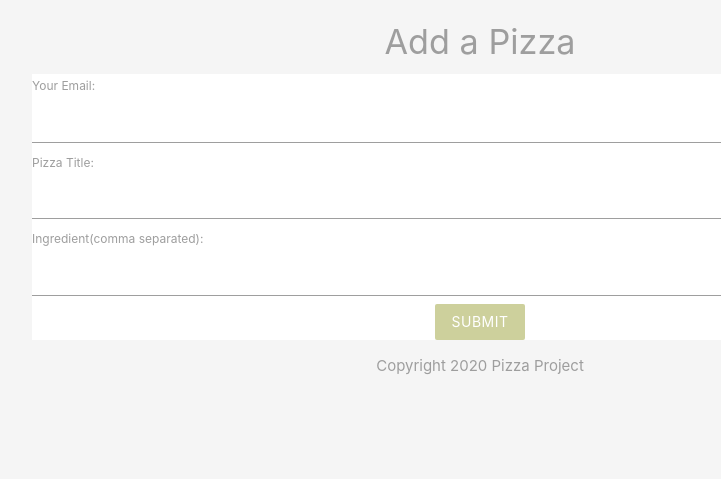
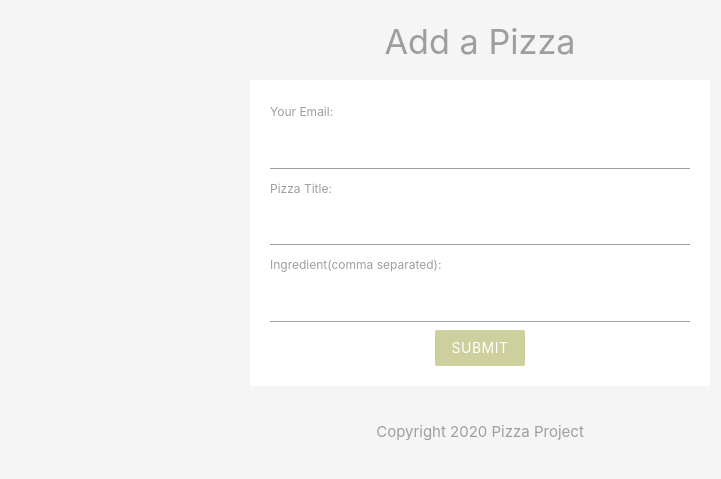
Before and after one commit to OrionJoshi/Pizza-Project, a PHP site: page /add.php in a window 1280 px wide. Shown: the part 64-543 px from the top of the page, without its empty margins (160-881 px from the left). Run offline with PHP 8.4, Linux system fonts and the light colour scheme.

Commit message:
form css style added

```diff
--- a/templates/header.php
+++ b/templates/header.php
@@ -8,6 +8,11 @@
         }
         .brand-text{
             color: #cdd09c !important;
+        }
+        form{
+            max-width: 460px;
+            margin: 20px auto;
+            padding: 20px;
         }
     </style>
 </head>
```
